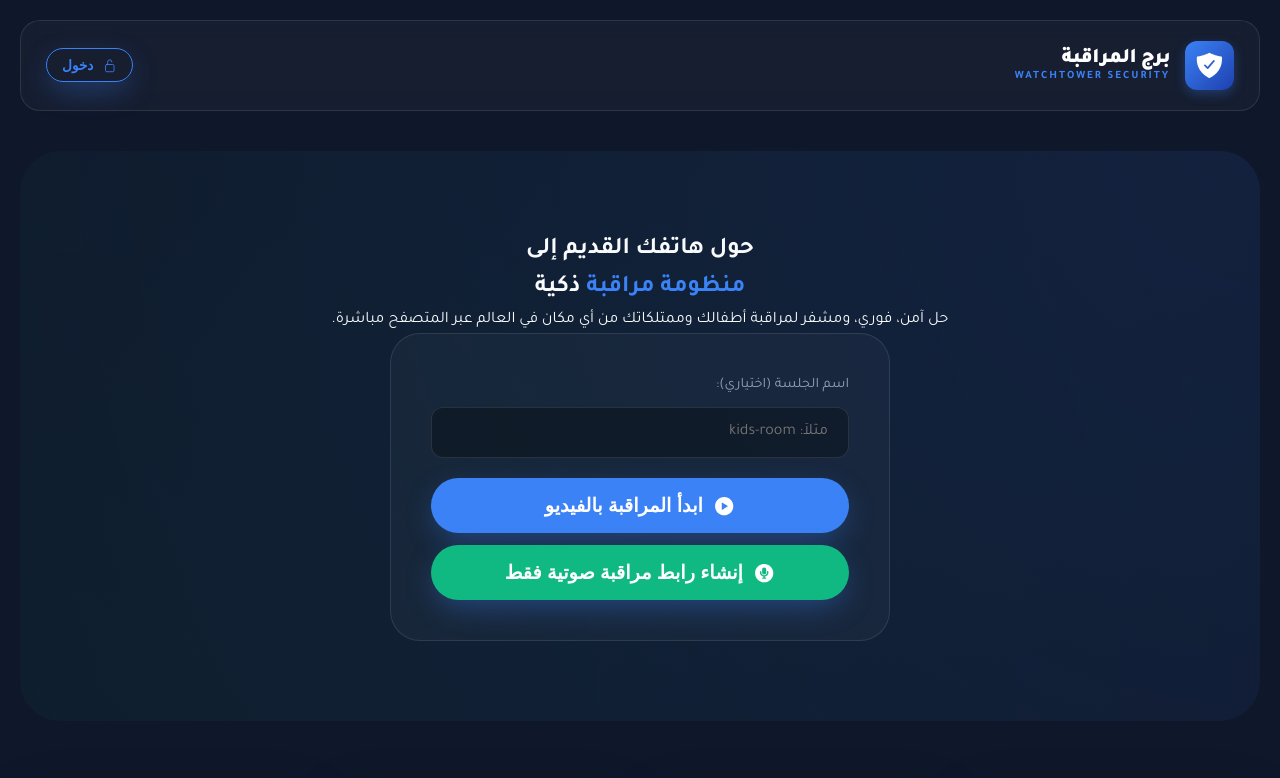
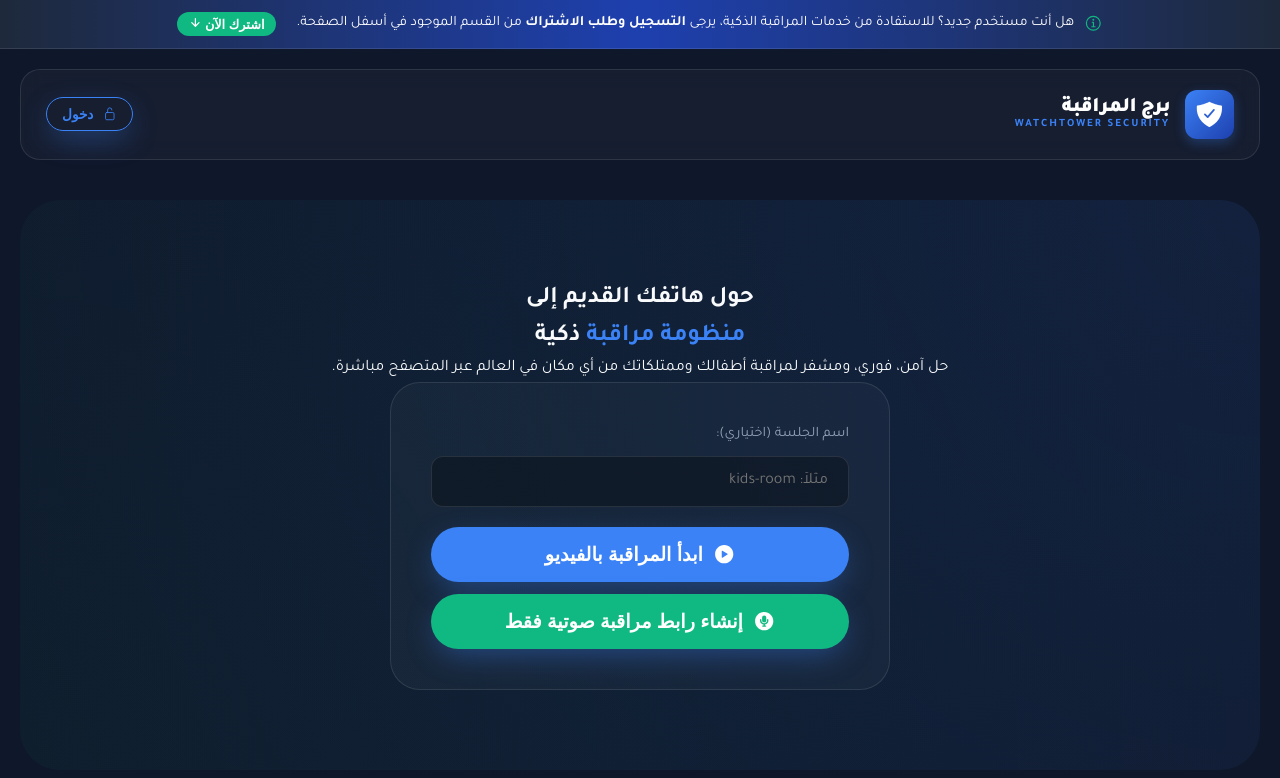
Before and after one commit to omershamsdev92-ctrl/cam-web, a website: page src/public/index.html in a window 1280 px wide. Shown: the top 778 px of the page. Drawn offline with nearby package versions, Linux system fonts and the light colour scheme; no server answers.

Commit message:
إضافة شريط تنبيه احترافي في أعلى الصفحة لتوجيه المستخدمين الجدد للتسجيل

```diff
--- a/src/public/index.html
+++ b/src/public/index.html
@@ -60,6 +60,20 @@
             <button onclick="localStorage.removeItem('sw_auth'); location.reload();"
                 style="background:none; border:none; color:var(--text-muted); font-size:0.75rem; margin-top:25px; cursor:pointer; text-decoration:underline; opacity: 0.7;">إعادة
                 تعيين الدخول (تسجيل خروج)</button>
+        </div>
+    </div>
+
+    <!-- Global Notice Bar -->
+    <div
+        style="background: linear-gradient(90deg, #1e293b, #1e40af, #1e293b); color: white; padding: 12px; text-align: center; font-size: 0.9rem; border-bottom: 1px solid var(--glass-border); position: sticky; top: 0; z-index: 999; backdrop-filter: blur(10px);">
+        <div style="display: flex; align-items: center; justify-content: center; gap: 10px; flex-wrap: wrap;">
+            <ion-icon name="information-circle-outline" style="color: var(--accent); font-size: 1.2rem;"></ion-icon>
+            <span>هل أنت مستخدم جديد؟ للاستفادة من خدمات المراقبة الذكية، يرجى <strong>التسجيل وطلب الاشتراك</strong> من
+                القسم الموجود في أسفل الصفحة.</span>
+            <button onclick="document.getElementById('pricing-section').scrollIntoView({behavior: 'smooth'})"
+                style="background: var(--accent); border: none; color: white; padding: 4px 12px; border-radius: 20px; font-size: 0.8rem; cursor: pointer; font-weight: 700; margin-right: 10px;">
+                اشترك الآن <ion-icon name="arrow-down-outline"></ion-icon>
+            </button>
         </div>
     </div>
 
@@ -170,7 +184,7 @@
         </div>
 
         <!-- Premium Subscription Section -->
-        <section class="footer-section">
+        <section id="pricing-section" class="footer-section">
             <h2 style="font-size: 2.2rem; font-weight: 900; margin-bottom: 10px;">انضم إلى <span
                     style="color: var(--primary);">المحترفين</span></h2>
             <p style="color: var(--text-muted); max-width: 600px; margin: 0 auto 40px auto;">احصل على كامل الصلاحيات
```
